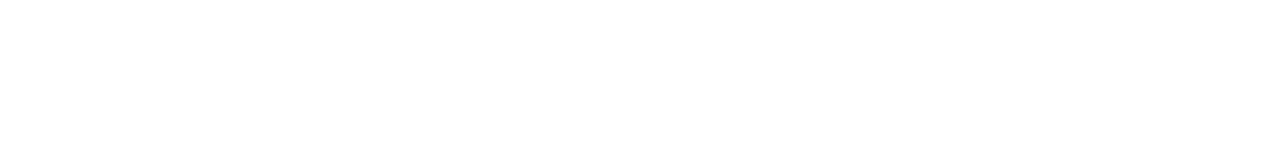
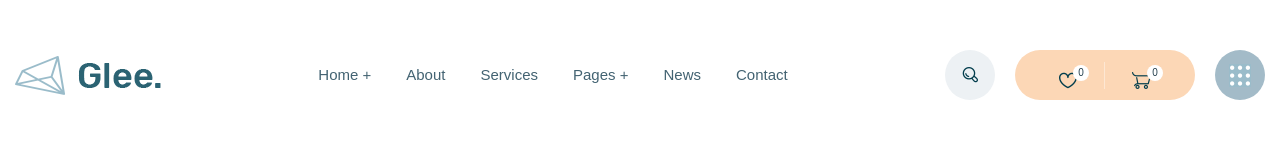
Before and after one commit to slowspirit/glee, a website: page app/index.html in a window 1280 px wide. Drawn offline with nearby package versions, Linux system fonts and the light colour scheme; files that its build step writes are made by us from their sources.

Commit message:
added header

```diff
--- a/app/index.html
+++ b/app/index.html
@@ -9,7 +9,60 @@
   <link rel="stylesheet" href="css/style.min.css">
 </head>
 
+
 <body>
+  <header class="header">
+    <div class="container-big">
+      <div class="header__inner">
+        <a class="logo" href="#">
+          <img class="logo__img" src="images/logo.png" alt="logo">
+          <span></span>
+        </a>
+
+        <nav class="menu">
+          <ul class="menu__list">
+            <li class="menu__list-item">
+              <a class="menu__list-link" href="#">Home +</a>
+            </li>
+            <li class="menu__list-item">
+              <a class="menu__list-link" href="#">About</a>
+            </li>
+            <li class="menu__list-item">
+              <a class="menu__list-link" href="#">Services</a>
+            </li>
+            <li class="menu__list-item">
+              <a class="menu__list-link" href="#">Pages +</a>
+            </li>
+            <li class="menu__list-item">
+              <a class="li menu__list-link" href="#">News</a>
+            </li>
+            <li class="menu__list-item">
+              <a class="li menu__list-link" href="#">Contact</a>
+            </li>
+          </ul>
+        </nav>
+        <div class="user-nav">
+          <a class="user-nav__link user-nav__search" href="#">
+            <img class="user-nav__link-img" src="images/icons/search.png" alt="search icon">
+          </a>
+          <div class="user-nav__storage">
+            <a class="user-nav__link" href="#">
+              <img class="user-nav__link-img" src="images/icons/heart.png" alt="heart icon">
+              <span class="user-nav__num">0</span>
+            </a>
+            <a class="user-nav__link" href="#">
+              <img class="user-nav__link-img" src="images/icons/cart.png" alt="cart icon">
+              <span class="user-nav__num">0</span>
+            </a>
+          </div>
+          <button class="user-nav__btn">
+            <img class="user-nav__btn-img" src="images/user-nav-btn.png" alt="cart icon">
+          </button>
+        </div>
+      </div>
+    </div>
+  </header>
+
   <script src="js/main.min.js"></script>
 </body>
 
--- a/app/scss/_fonts.scss
+++ b/app/scss/_fonts.scss
@@ -0,0 +1,37 @@
+@font-face {
+  font-family: "Rubik-Regular", sans-serif;
+  font-style: normal;
+  font-weight: 400;
+  src: local("Rubik-Regular"),
+    url("../fonts/Rubik-Regular.woff2") format("woff2"),
+    url("../fonts/Rubik-Regular.woff") format("woff");
+  font-display: swap;
+}
+
+@font-face {
+  font-family: "Rubik-Medium", sans-serif;
+  font-style: normal;
+  font-weight: 500;
+  src: local("Rubik-Medium"), url("../fonts/Rubik-Medium.woff2") format("woff2"),
+    url("../fonts/Rubik-Medium.woff") format("woff");
+  font-display: swap;
+}
+
+@font-face {
+  font-family: "DMSans-Regular", sans-serif;
+  font-style: normal;
+  font-weight: 400;
+  src: local("DMSans-Regular"),
+    url("../fonts/DMSans-Regular.woff2") format("woff2"),
+    url("../fonts/DMSans-Regular.woff") format("woff");
+  font-display: swap;
+}
+
+@font-face {
+  font-family: "DMSans-Bold", sans-serif;
+  font-style: normal;
+  font-weight: 700;
+  src: local("DMSans-Bold"), url("../fonts/DMSans-Bold.woff2") format("woff2"),
+    url("../fonts/DMSans-Bold.woff") format("woff");
+  font-display: swap;
+}
--- a/app/scss/_global.scss
+++ b/app/scss/_global.scss
@@ -1,2 +1,13 @@
+.container-big {
+  max-width: 1770px;
+  margin: 0 auto;
+  padding: 0 15px;
+}
+.container-small {
+  max-width: 1170px;
+  margin: 0 auto;
+}
+
 body {
+  @extend %DMSans-400;
 }
--- a/app/scss/_vars.scss
+++ b/app/scss/_vars.scss
@@ -0,0 +1,28 @@
+$menuLink: #436372;
+$mainText: #1a1a1a;
+$subtext: #8b8b8b;
+$title: #243f4d;
+$subtitle: #a3bbc8;
+$btnPrimary: #a3bbc8;
+$btnSecondary: #edf1f4;
+$peachFirst: #fcd7b6;
+
+%rubik-400 {
+  font-family: "Rubik-Regular", sans-serif;
+  font-style: normal;
+}
+
+%rubik-500 {
+  font-family: "Rubik-Medium", sans-serif;
+  font-style: normal;
+}
+
+%DMSans-400 {
+  font-family: "DMSans-Regular", sans-serif;
+  font-style: normal;
+}
+
+%DMSans-700 {
+  font-family: "DMSans-Bold", sans-serif;
+  font-style: normal;
+}
--- a/app/scss/style.scss
+++ b/app/scss/style.scss
@@ -3,4 +3,90 @@
 @import "reset";
 @import "global";
 
+.header {
+  padding: 50px 0;
+  &__inner {
+    display: flex;
+    justify-content: space-between;
+    align-items: center;
+  }
+}
+
+.menu {
+  &__list {
+    display: flex;
+  }
+  &__list-item + .menu__list-item {
+    margin-left: 35px;
+  }
+  &__list-link {
+    @extend %rubik-500;
+    color: $menuLink;
+    font-size: 15px;
+    line-height: 12px;
+  }
+}
+
+.user-nav {
+  display: flex;
+  &__search {
+    background-color: $btnSecondary;
+    width: 50px;
+    height: 50px;
+    border-radius: 50%;
+  }
+  &__link-img {
+    padding-top: 17px;
+    margin: 0 auto;
+  }
+  &__link {
+    position: relative;
+  }
+  &__btn {
+    cursor: pointer;
+  }
+  &__btn-img {
+    margin: 0 auto;
+  }
+  &__storage {
+    display: flex;
+    justify-content: center;
+    align-items: center;
+    margin: 0 20px;
+    width: 180px;
+    height: 50px;
+    background-color: $peachFirst;
+    border-radius: 35px;
+  }
+  &__storage .user-nav__link {
+    padding: 0 27px;
+  }
+  &__storage .user-nav__link:last-child {
+    border-left: 1px solid #fde7d3;
+  }
+  &__storage .user-nav__link-img {
+    padding-top: 10px;
+  }
+  &__num {
+    position: absolute;
+    width: 16px;
+    height: 16px;
+    border-radius: 50%;
+    font-size: 10px;
+    top: 3px;
+    right: 15px;
+    color: #243f4d;
+    text-align: center;
+    line-height: 16px;
+    background-color: #fff;
+  }
+  &__btn {
+    width: 50px;
+    height: 50px;
+    border: none;
+    border-radius: 50%;
+    background-color: $btnPrimary;
+  }
+}
+
 @import "media";
```
Also changed, not shown: app/images/icons/cart.png (added), app/images/icons/heart.png (added), app/images/icons/search.png (added), app/images/logo.png (added), app/images/user-nav-btn.png (added).
